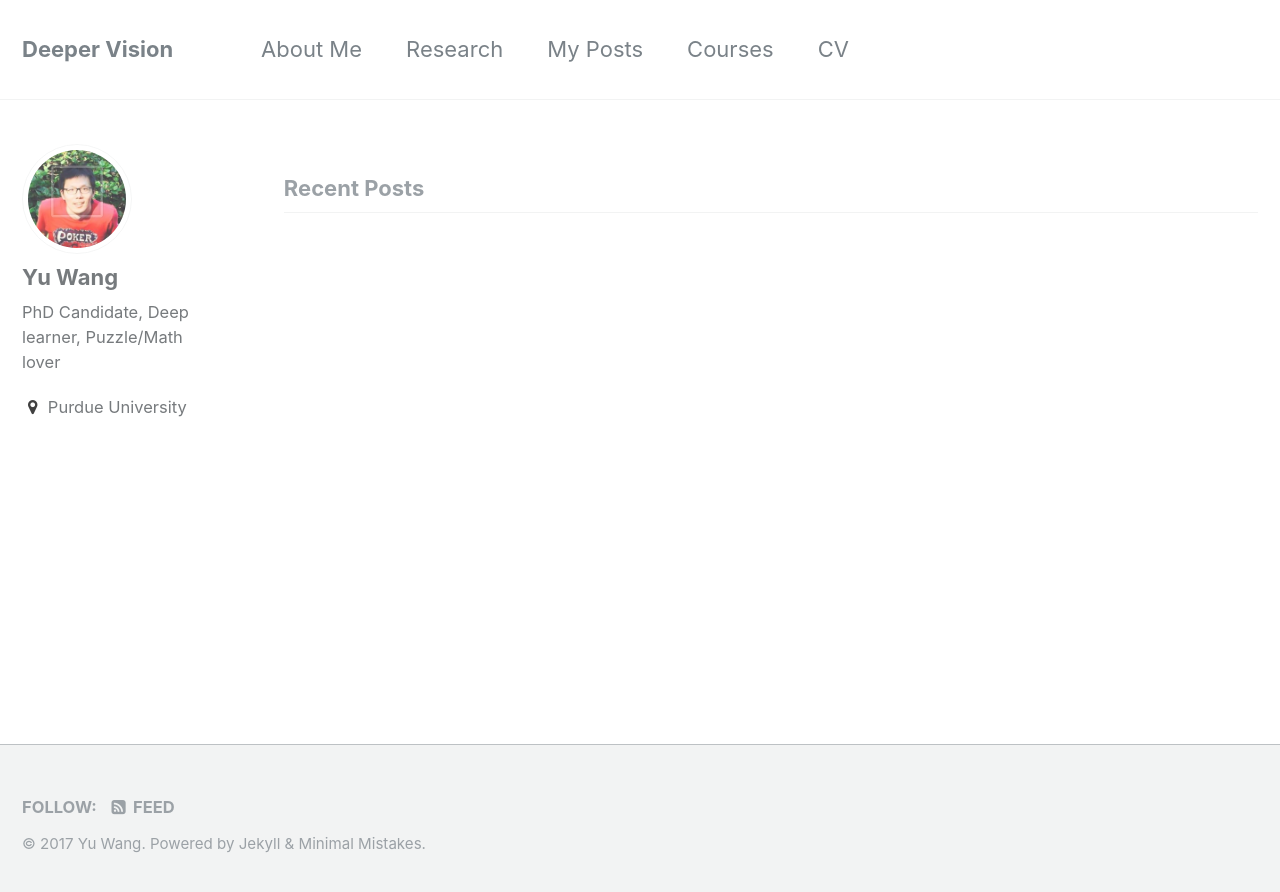
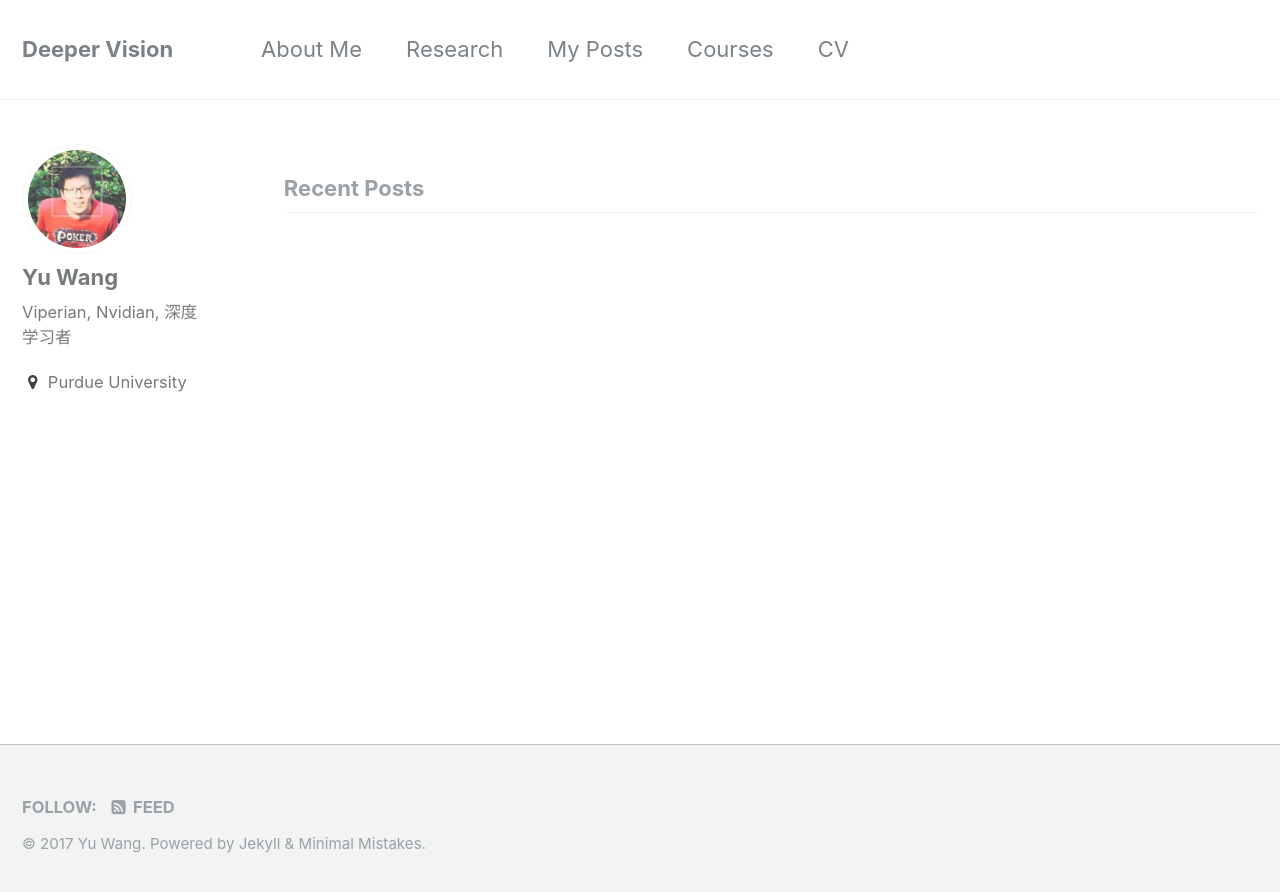
Before and after one commit to ywang-purdue/ywang-purdue.github.io, a Jekyll site: the page built from index.html, in a window 1280 px wide. Shown: the top 892 px of the page. Built offline with Jekyll 4.4.1, drawn with Linux system fonts in a browser that asks for light colours; the list of posts is cut into pages by our own code.

Commit message:
updated bio

```diff
--- a/_config.yml
+++ b/_config.yml
@@ -79,7 +79,7 @@ analytics:
 author:
   name             : "Yu Wang"
   avatar           : "me.png"
-  bio              : "PhD Candidate, Deep learner, Puzzle/Math lover"
+  bio              : "Viperian, Nvidian, 深度学习者"
   location         : "Purdue University"
   email            :
   uri              :
```
